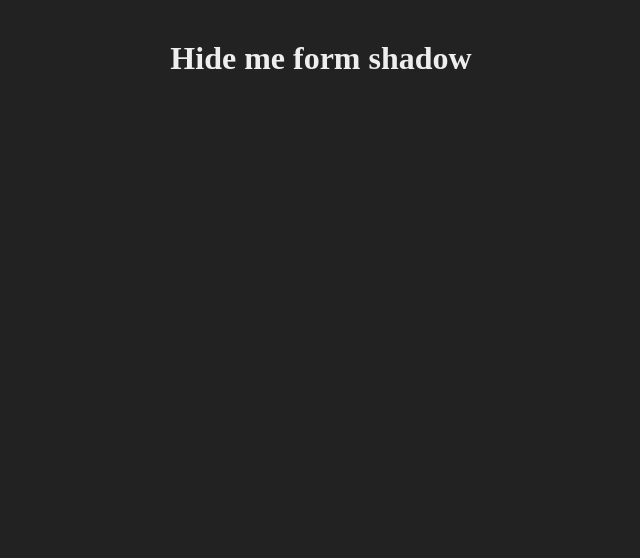
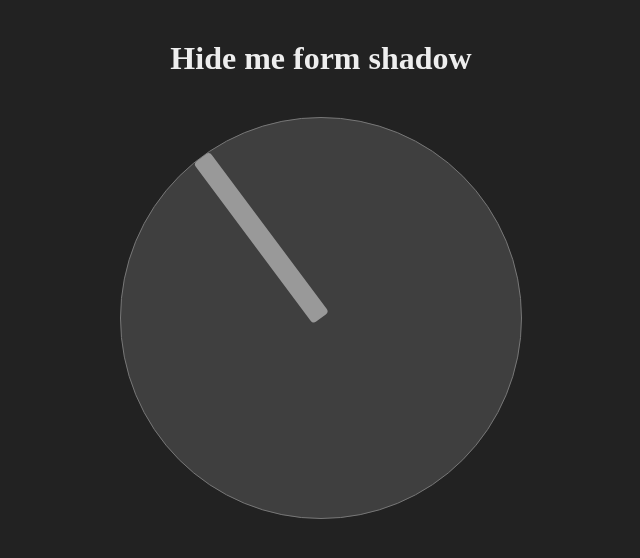
Before and after one commit to mahmodHammad/shadow, a website: page index.html in a window 1280 px wide. Shown: the whole page, without its empty margins (319-959 px from the left). Drawn offline with Linux system fonts and the light colour scheme.

Commit message:
display shadow direction on 2d

```diff
--- a/index.html
+++ b/index.html
@@ -13,6 +13,11 @@
           Hide me form shadow
         </h1>
       </div>
+      <div class="view">
+        <div class="point">
+
+        </div>
+      </div>
     </div>
   </body>
 
--- a/index.js
+++ b/index.js
@@ -1,12 +1,14 @@
-/*
-1- get coordinates [X]
-2- calculate dirction ****************
-3- display the shadow in the ui as 2D
-4- display the shadow in the ui as 3D
-*/
-let post = SunCalc.getPosition(new Date() , 30,30)
-console.log(post)
+const point = document.querySelector(".point")
 
+
+let morning = new Date(2020,6,13,10,0,0,0)
+let sunPosition = SunCalc.getPosition(new Date() , 30,30)
+
+point.style.transform=`rotate(${sunPosition.altitude}rad)`
+
+console.log(sunPosition)
+console.log( sunPosition.azimuth*180/Math.PI)
+console.log( sunPosition.altitude*180/Math.PI)
 
 function getLocation() {
   return new Promise((resovle, reject) => {
--- a/style.css
+++ b/style.css
@@ -7,3 +7,26 @@ body {
   text-align: center;
   margin: 40px;
 }
+
+.view{
+  border: 1px solid #777;
+  border-radius: 50%;
+  background-color: #fff2;
+  margin: auto;
+  width: 400px;
+  height: 400px;
+  position: relative;
+}
+
+.view .point {
+  height: 200px;
+  width: 20px;
+  border: #ccc;
+  background-color: #999;
+  border-radius: 4px;
+  position: relative;
+  /* top: 50%; */
+  left: calc(50% - 10px) ;
+  transform-origin: bottom center ;
+  transform: rotate(6.26rad);
+}
--- a/suncalc.js
+++ b/suncalc.js
@@ -38,7 +38,7 @@ var e = rad * 23.4397; // obliquity of the Earth
 function rightAscension(l, b) { return atan(sin(l) * cos(e) - tan(b) * sin(e), cos(l)); }
 function declination(l, b)    { return asin(sin(b) * cos(e) + cos(b) * sin(e) * sin(l)); }
 
-function azimuth(H, phi, dec)  { return atan(sin(H), cos(H) * sin(phi) - tan(dec) * cos(phi)); }
+function azimuth(H, phi, dec)  { return (atan(sin(H), cos(H) * sin(phi) - tan(dec) * cos(phi))+PI); }
 function altitude(H, phi, dec) { return asin(sin(phi) * sin(dec) + cos(phi) * cos(dec) * cos(H)); }
 
 function siderealTime(d, lw) { return rad * (280.16 + 360.9856235 * d) - lw; }
```
